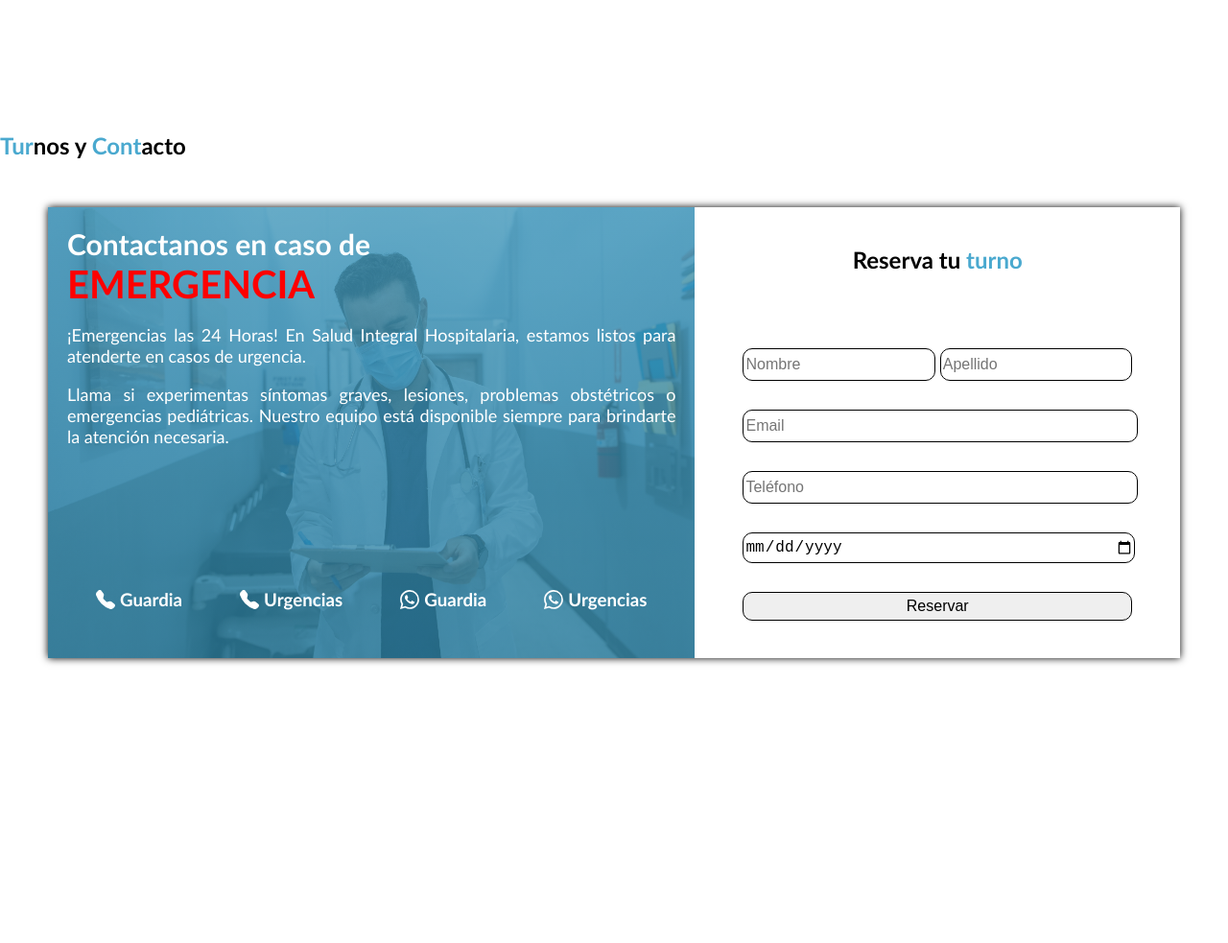
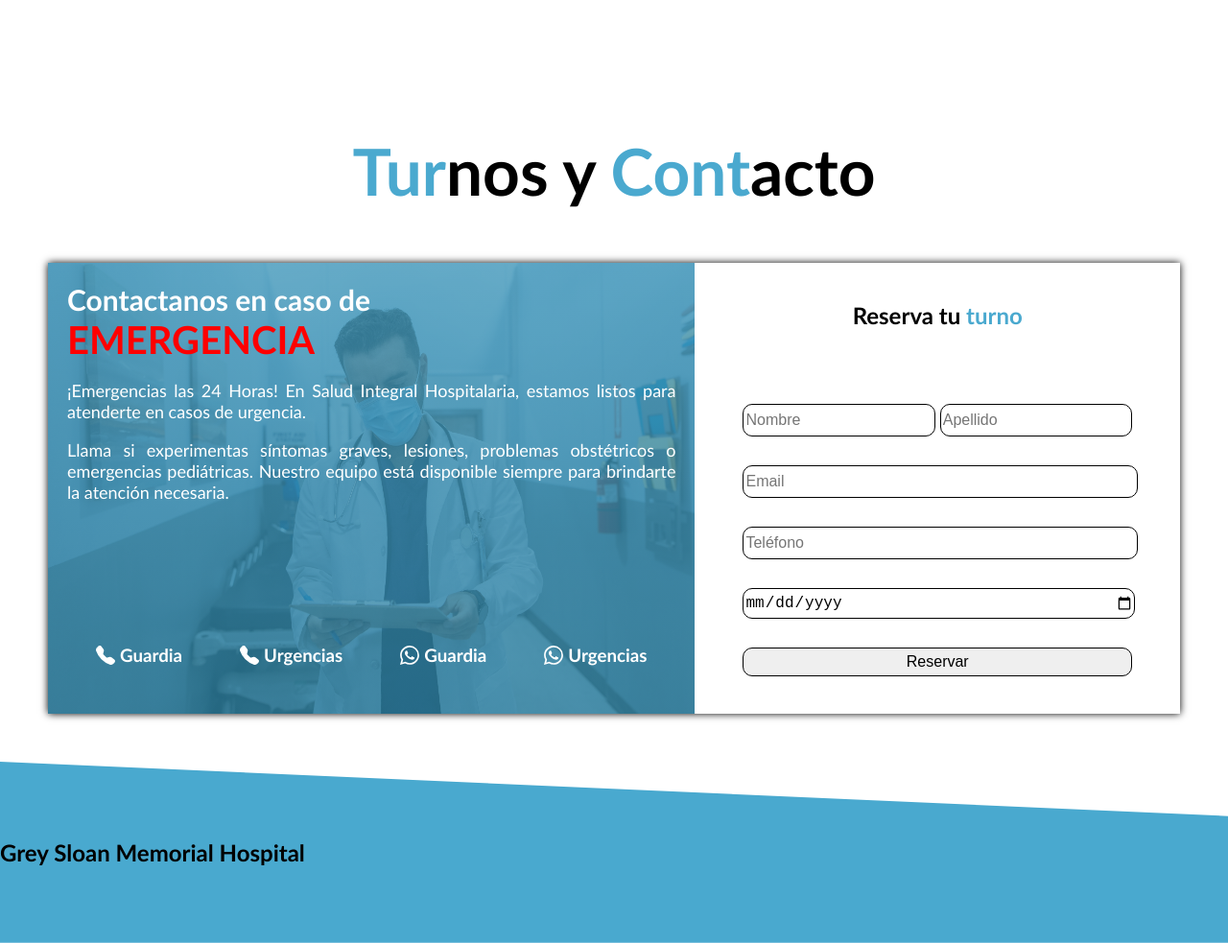
Before and after one commit to IGabii/PreEntrega3_Alvarez_Moyano_Gabriel, a website: page index.html in a window 1280 px wide. Shown: the part 2700-3683 px from the top of the page at 96% size. Before the commit the page ends 3436 px from the top, so only its background shows below. Drawn offline with nearby package versions, Linux system fonts and the light colour scheme.

Commit message:
comienzo de footer

```diff
--- a/index.html
+++ b/index.html
@@ -220,7 +220,9 @@
             </div>
         </div>
         <div class="turnos-index-container">
-            <h2><b>Tur</b>nos y <b>Cont</b>acto</h2>
+            <div data-aos="flip-right">
+                <h2><b>Tur</b>nos y <b>Cont</b>acto</h2>
+            </div>
         </div>
         <div class="turnos-grid-container">
             <div class="turnos-imagen">
@@ -283,6 +285,16 @@
                 </form>
             </div>
         </div>
+        <footer>
+            <div class="footer-container">
+                <div class="titulo-footer">
+                    <h2>Grey Sloan Memorial Hospital</h2>
+                </div>
+                <div class="footer-items">
+
+                </div>
+            </div>
+        </footer>
     </main>
     <script src="https://unpkg.com/aos@2.3.1/dist/aos.js"></script>
     <script>
--- a/scss/style.scss
+++ b/scss/style.scss
@@ -238,6 +238,11 @@ $fuente-titulo2: 'Times New Roman', Times, serif;
 
 /*-------Turnos----*/
 
+.turnos-index-container{
+    text-align: center;
+    font-size: 45px;
+}
+
 .turnos-grid-container{
     display:grid;
     grid-template-areas:
@@ -348,5 +353,12 @@ section{
     &:active{
         transform: scale(1.04);
     }
+}
 
+/*-----------Footer---------------------*/
+
+.footer-container{
+    background-color: #49a9cf;
+    clip-path: polygon(0 0, 100% 30%, 100% 100%, 0% 100%);
+    padding: 60px 0 60px 0;
 }
```
Also changed, not shown: scss/style.css, 1 other file.
